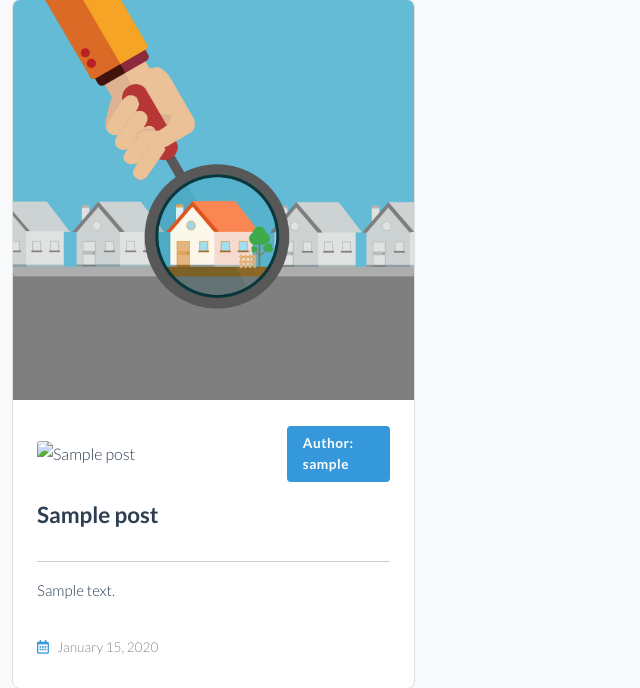
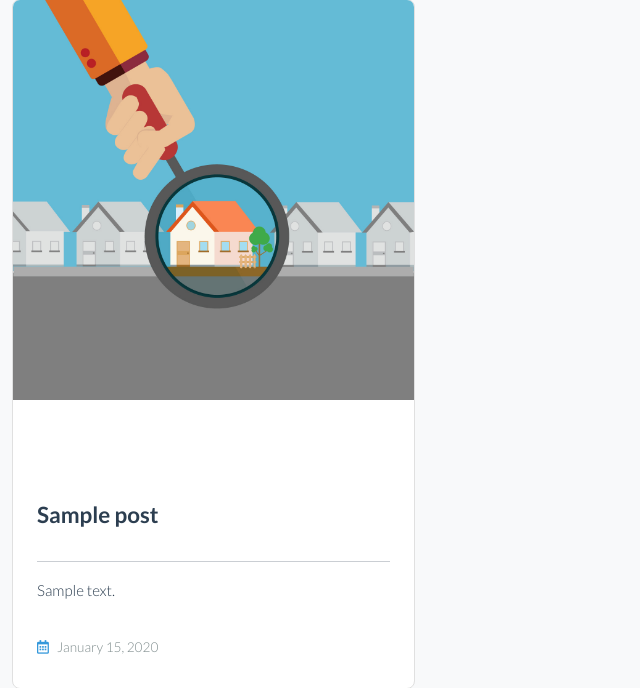
Before and after one commit to Tafari-K/househunter, a Django app: page / in a window 1280 px wide. Shown: the part 164-852 px from the top of the page, without its empty margins (0-640 px from the left). Run offline with Django 4.2, Linux system fonts and the light colour scheme; tables that the repository leaves empty hold one stand-in row (values such as "Sample post").

Commit message:
updated index.html

```diff
--- a/blog/templates/blog/index.html
+++ b/blog/templates/blog/index.html
@@ -2,32 +2,29 @@
 {% load static %}
 
 {% block content %}
-<!-- index.html content starts here -->
 <div class="container-fluid">
   <div class="row">
-        <!-- Blog Entries Column -->
     <div class="col-12 mt-3 left">
       <div class="row">
+
         {% for post in post_list %}
           <div class="col-md-4">
             <div class="card mb-4">
               <img class="card-img-top" src="{% static 'images/default.jpg' %}" alt="{{ post.title }}">
+
               <div class="card-body">
                 <div class="image-container">
                   {% if "placeholder" in post.featured_image.url %}
-                                <img class="card-img-top" src="{% static 'images/default.jpg' %}"
-                                    alt="placeholder image">
-                                {% else %}
-                                <img class="card-img-top" src=" {{ post.featured_image.url }}"
-                                    alt="{{ post.title }}">
-                                {% endif %}
                     <div class="image-flash">
                       <p class="author">Author: {{ post.author }}</p>
                     </div>
+                  {% endif %}
                 </div>
+
                 <a href="{% url 'post_detail' post.slug %}" class="post-link">
                   <h2 class="card-title">{{ post.title }}</h2>
                 </a>
+
                 <hr />
                 <p class="card-text">{{ post.excerpt }}</p>
                 <p class="card-text text-muted h6">
@@ -36,28 +33,34 @@
               </div>
             </div>
           </div>
+
           {% if forloop.counter|divisibleby:3 %}
-            </div>
-            <div class="row">
+            </div><div class="row">
           {% endif %}
+
         {% endfor %}
+
       </div>
     </div>
   </div>
+
   {% if is_paginated %}
     <nav aria-label="Page navigation">
       <ul class="pagination justify-content-center">
         {% if page_obj.has_previous %}
-            <li><a href="?page={{ page_obj.previous_page_number }}" class="page-link">&laquo; PREV</a></li>
+          <li>
+            <a href="?page={{ page_obj.previous_page_number }}" class="page-link">&laquo; PREV</a>
+          </li>
         {% endif %}
+
         {% if page_obj.has_next %}
-            <li><a href="?page={{ page_obj.next_page_number }}" class="page-link">NEXT &raquo;</a></li>
+          <li>
+            <a href="?page={{ page_obj.next_page_number }}" class="page-link">NEXT &raquo;</a>
+          </li>
         {% endif %}
       </ul>
     </nav>
   {% endif %}
+
 </div>
-<!-- index.html content ends here -->
-
-<!-- index.html content ends here -->
 {% endblock %}
```
Lines whose indentation alone changed are shown as unchanged.
